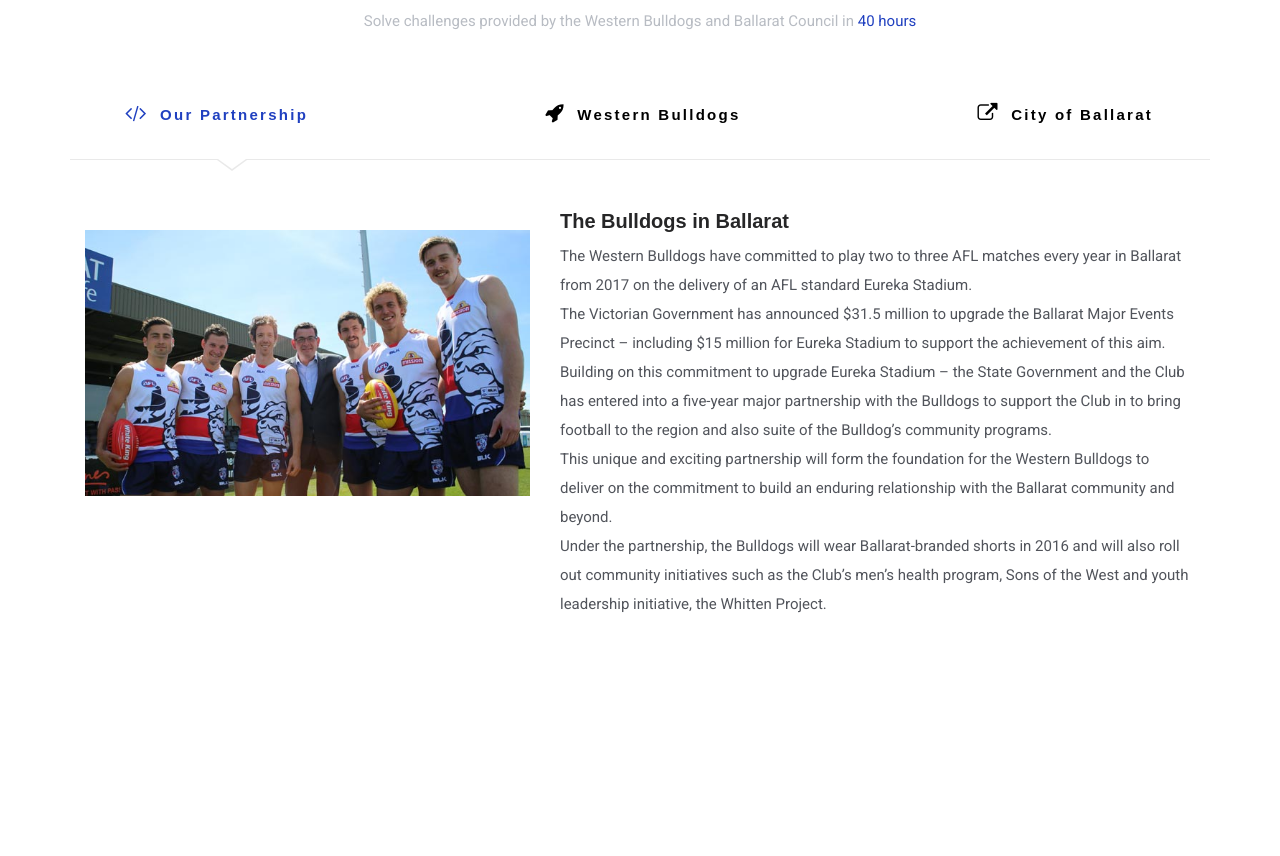
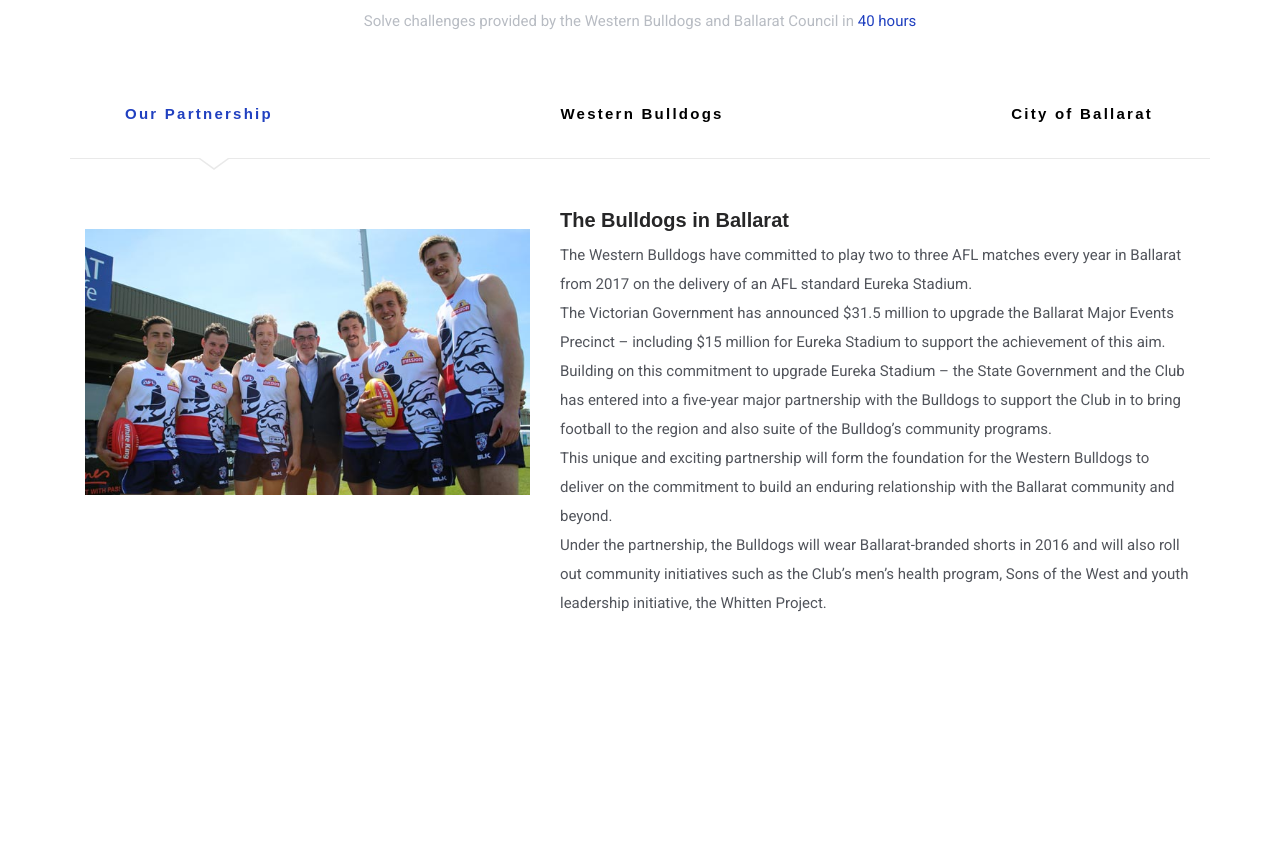
Before and after one commit to databallarat/databallarat.github.io, a plain HTML site: page index.html in a window 1280 px wide. Shown: the part 1126-1982 px from the top of the page. Drawn offline with Linux system fonts and the light colour scheme; some packages are replaced by stand-ins of ours; a web font is replaced by a local one.

```diff
--- a/index.html
+++ b/index.html
@@ -87,13 +87,13 @@
 			<div class="tabs-wrapper tabs-horizontal">
 				<ul class="nav nav-tabs">
 					<li class="active"><a href="#horizontal_tab1" data-toggle="tab">
-						<h6 class="heading-alt"><span class="fa fa-code"></span> Our Partnership</h6>
+						<h6 class="heading-alt"> Our Partnership</h6>
 					</a></li>
 					<li><a href="#horizontal_tab2" data-toggle="tab">
-						<h6 class="heading-alt"><span class="fa fa-rocket"></span> Western Bulldogs</h6>
+						<h6 class="heading-alt"> Western Bulldogs</h6>
 					</a></li>
 					<li><a href="#horizontal_tab3" data-toggle="tab">
-						<h6 class="heading-alt"><span class="fa fa-external-link"></span> City of Ballarat</h6>
+						<h6 class="heading-alt">City of Ballarat</h6>
 					</a></li>
 				</ul>
 
```
